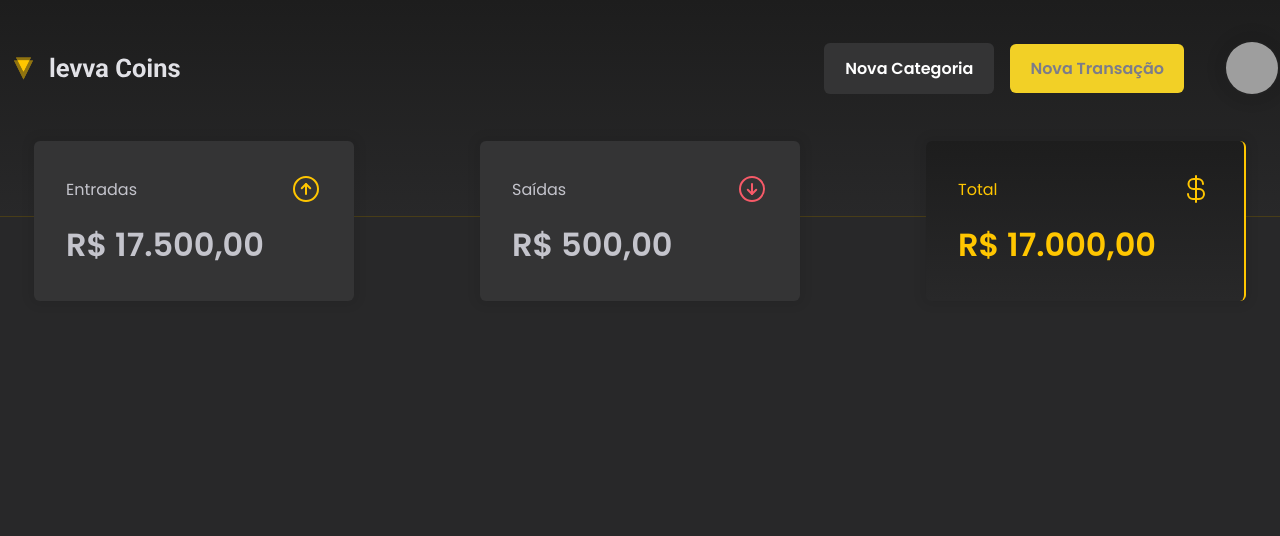
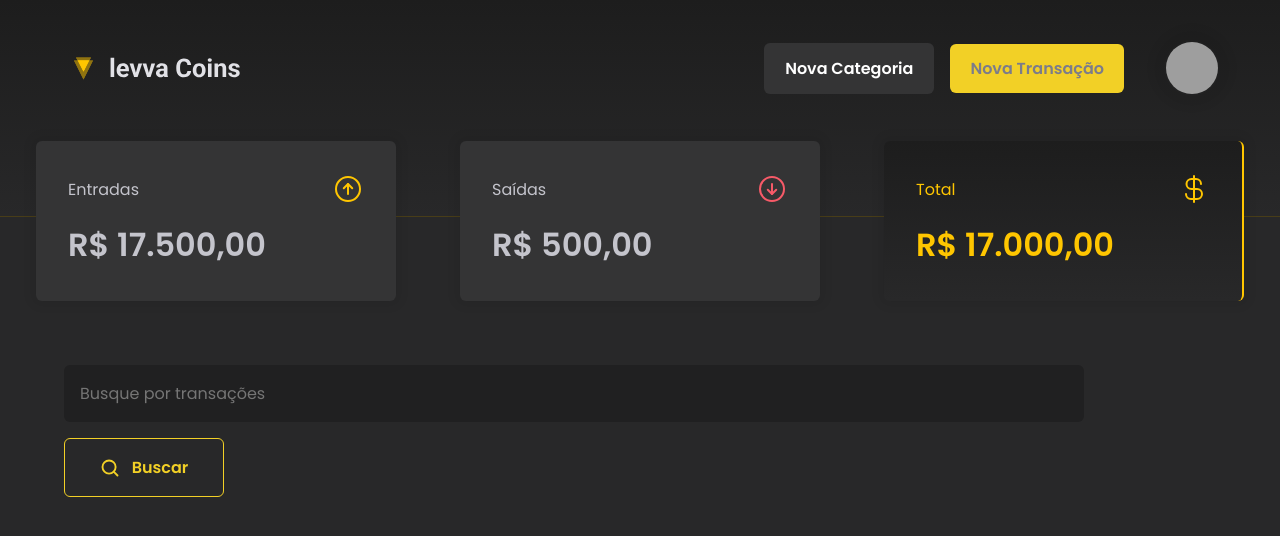
Before and after one commit to heitorgandolfi/levva-coins, a React (Vite) app: page /home in a window 1280 px wide. Shown: the top 536 px of the page. Built offline with nearby package versions, Linux system fonts and the light colour scheme; grey boxes are pictures that could not be loaded.

Commit message:
feat(form): finalize form styling and structure
This commit signifies the completion of the form component, encompassing both styling and structure. The form, including the input field and button, has been successfully implemented.

```diff
--- a/src/components/Header/styles.ts
+++ b/src/components/Header/styles.ts
@@ -17,7 +17,7 @@ export const HeaderContent = styled.div`
   justify-content: space-between;
   flex-wrap: wrap;
 
-  max-width: 1360px;
+  max-width: 1160px;
   width: 100%;
   padding: 2.5rem 0 7.5rem;
   margin: 0 auto;
--- /dev/null
+++ b/src/components/SearchFormInput/index.tsx
@@ -0,0 +1,15 @@
+import { MagnifyingGlass } from "phosphor-react";
+
+import { SearchFormContainer } from "./styles";
+
+export const SearchFormInput = () => {
+  return (
+    <SearchFormContainer>
+      <input type="text" name="" id="" placeholder="Busque por transações" />
+      <button type="submit">
+        <MagnifyingGlass size={20} weight="bold" />
+        Buscar
+      </button>
+    </SearchFormContainer>
+  );
+};
--- /dev/null
+++ b/src/components/SearchFormInput/styles.ts
@@ -0,0 +1,54 @@
+import styled from "styled-components";
+
+export const SearchFormContainer = styled.form`
+  display: flex;
+  justify-content: space-between;
+  flex-wrap: wrap;
+  gap: 1rem;
+
+  width: 90%;
+  max-width: 1212px;
+  margin: 0 auto;
+  margin-top: 4rem;
+
+  input {
+    width: 1020px;
+    padding: 1rem;
+    border-radius: 6px;
+    border: 0;
+
+    background-color: ${(props) => props.theme["gray-700"]};
+    color: ${(props) => props.theme["gray-300"]};
+  }
+
+  &::placeholder {
+    color: ${(props) => props.theme["gray-500"]};
+  }
+
+  button {
+    display: flex;
+    align-items: center;
+    justify-content: center;
+    gap: 0.75rem;
+
+    width: 100%;
+    max-width: 160px;
+    padding: 1rem;
+
+    border-radius: 6px;
+    background: transparent;
+    color: ${(props) => props.theme["yellow-300"]};
+    border: 1px solid ${(props) => props.theme["yellow-300"]};
+
+    font-weight: bold;
+
+    transition: all 0.5s ease;
+
+    &:hover {
+      cursor: pointer;
+      background-color: ${(props) => props.theme["yellow-500"]};
+      border-color: ${(props) => props.theme["yellow-500"]};
+      color: ${(props) => props.theme["gray-600"]};
+    }
+  }
+`;
--- a/src/components/Summary/index.tsx
+++ b/src/components/Summary/index.tsx
@@ -1,4 +1,5 @@
 import { ArrowCircleUp, ArrowCircleDown, CurrencyDollar } from "phosphor-react";
+
 import { SummaryCard, SummaryContainer } from "./styles";
 import { defaultTheme } from "../../styles/defaultTheme";
 
--- a/src/components/Summary/styles.ts
+++ b/src/components/Summary/styles.ts
@@ -3,14 +3,14 @@ import styled, { css } from "styled-components";
 export const SummaryContainer = styled.section`
   display: flex;
   align-items: center;
-  justify-content: space-between;
+  justify-content: center;
   flex-wrap: wrap;
 
   width: 100%;
   max-width: 1260px;
   margin: 0 auto;
   padding: 0 1.5rem;
-  gap: 1rem;
+  gap: 4rem;
   margin-top: -4.75rem;
 `;
 
@@ -25,7 +25,7 @@ export const SummaryCard = styled.div<SummaryCardProps>`
   box-shadow: 0px 0px 10px 5px #00000010;
 
   width: 100%;
-  max-width: 20rem;
+  max-width: 360px;
 
   header {
     display: flex;
--- a/src/pages/Home/index.tsx
+++ b/src/pages/Home/index.tsx
@@ -1,12 +1,16 @@
+import { HomeWrapper } from "./styles";
+
 import { Header } from "../../components/Header";
 import { Summary } from "../../components/Summary";
-import { HomeWrapper } from "./styles";
+import { SearchFormInput } from "../../components/SearchFormInput";
+
 
 export const Home = () => {
   return (
     <HomeWrapper>
       <Header />
       <Summary />
+      <SearchFormInput />
     </HomeWrapper>
   );
 };
```
